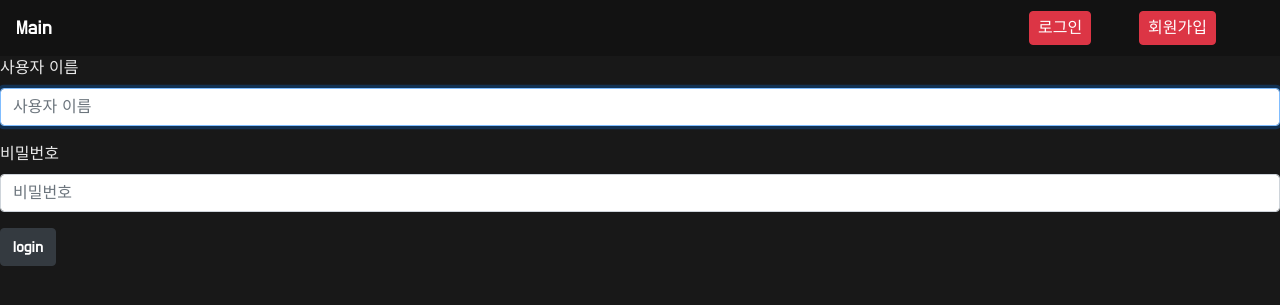
After one commit to dowookims/ssafy_movie, a Django app: page /accounts/login/ in a window 1280 px wide. The commit adds this page. Shown: the top 305 px of the page. Run offline with Django 3.2, Linux system fonts and the light colour scheme; some libraries are stand-ins or nearby versions.

Commit message:
Add Login & Logout function

```diff
--- /dev/null
+++ b/account/templates/account/login.html
@@ -0,0 +1,9 @@
+{% extends 'base.html' %}
+{% load bootstrap4 %}
+{% block body %}
+    <form method="POST">
+        {% csrf_token %}
+        {% bootstrap_form form %}
+        <button class="btn btn-dark">login</button>
+    </form>
+{% endblock %}
--- a/account/views.py
+++ b/account/views.py
@@ -12,7 +12,7 @@ def signup(request):
         if form.is_valid():
             user = form.save()
             auth_login(request, user)
-            return render('accounts:detail')
+            return redirect('movie:index')
     else:
         form = CustomUserCreationForm()
         return render(request, 'account/signup.html', {'form': form})
@@ -23,10 +23,10 @@ def login(request):
         form = AuthenticationForm(request, request.POST)
         if form.is_valid():
             auth_login(request, form.get_user())
-            return redirect(request.GET.get('next') or 'account:detail')
+            return redirect(request.GET.get('next') or 'movie:index')
     else:
         form = AuthenticationForm()
-        return render(request, "account/login.html", {'form': form})
+        return render(request, 'account/login.html', {'form': form})
 
 
 def logout(request):
--- a/templates/nav.html
+++ b/templates/nav.html
@@ -8,7 +8,7 @@
     <ul class="navbar-nav ml-auto">
       {% if user.is_authenticated %}
       <li class="nav-item active">
-        <a class="nav-link" href="#">로그아웃</a>
+        <a class="nav-link" href="{% url 'account:logout' %}">로그아웃</a>
       </li>
       {% else %}
       <li class="nav-item active">
```
